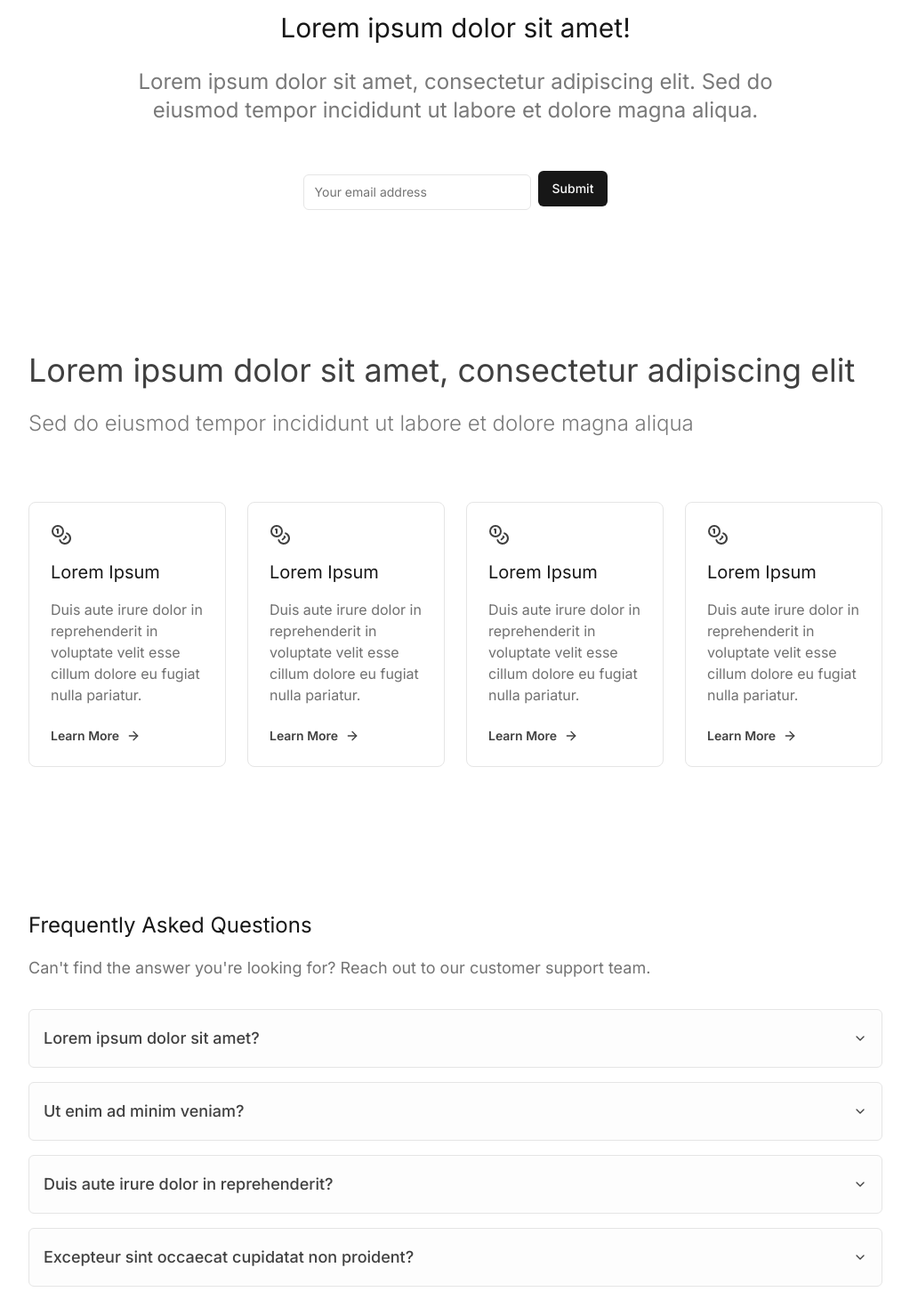
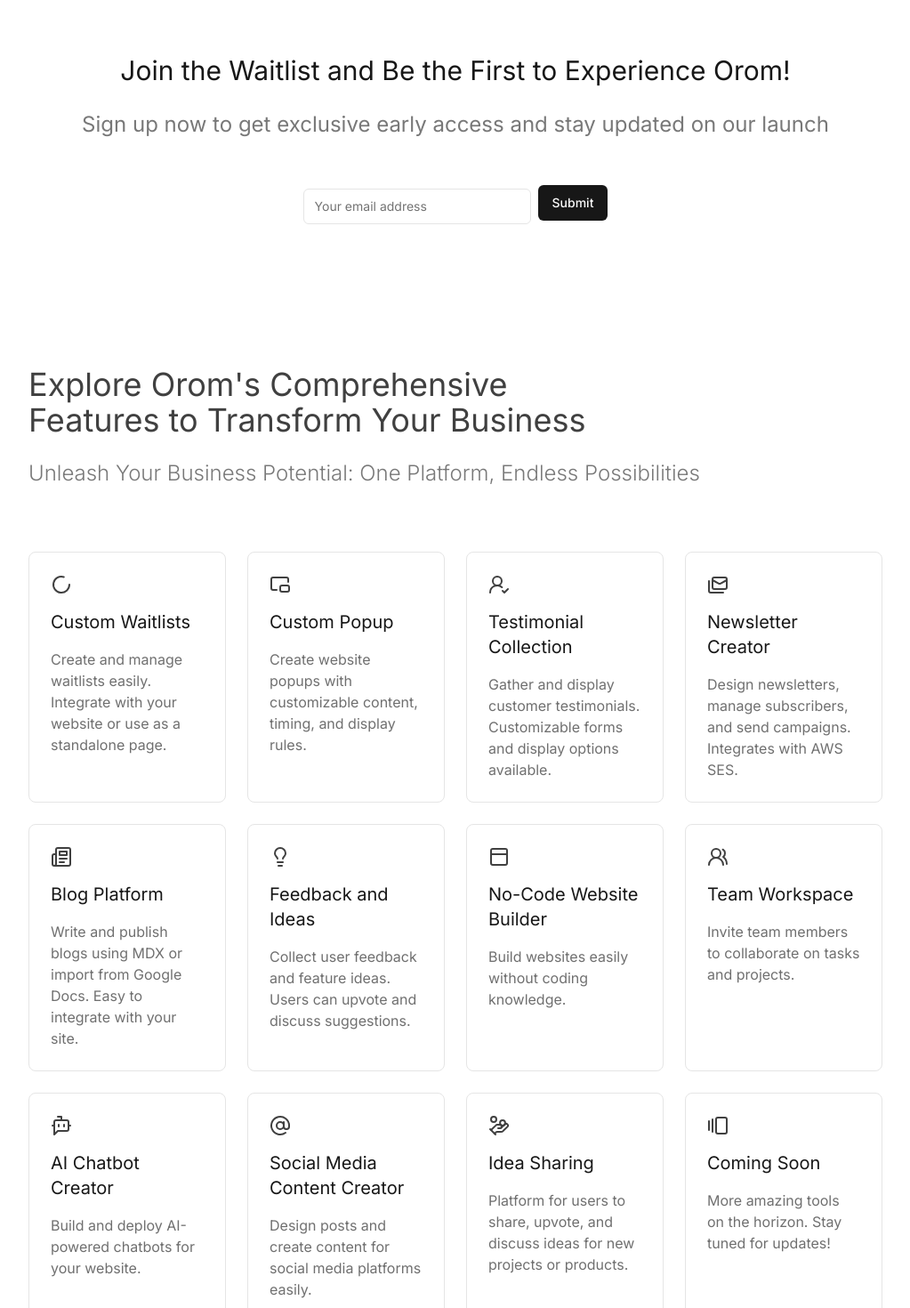
Before and after one commit to arkodeep3404/orom, a Next.js app: page / in a window 1280 px wide. Shown: the part 1140-2610 px from the top of the page at 89% size, without its empty margins (128-1151 px from the left). Built offline with nearby package versions, Linux system fonts and the light colour scheme.

Commit message:
landing page update

```diff
--- a/components/dashboard/dashboardServices.tsx
+++ b/components/dashboard/dashboardServices.tsx
@@ -87,7 +87,7 @@
       link: "",
     },
     {
-      title: " Stay tuned",
+      title: "Stay tuned",
       description: "Many more such amazing tools coming very soon.",
       icon: <IconNotes />,
       link: "",
--- a/components/landing/cta.tsx
+++ b/components/landing/cta.tsx
@@ -42,11 +42,13 @@
   return (
     <Section>
       <Container className="flex flex-col items-center gap-6 text-center">
-        <h2 className="!my-0">Lorem ipsum dolor sit amet!</h2>
+        <h2 className="!my-0">
+          Join the Waitlist and Be the First to Experience Orom!
+        </h2>
         <p className="text-lg opacity-70 md:text-2xl">
           <Balancer>
-            Lorem ipsum dolor sit amet, consectetur adipiscing elit. Sed do
-            eiusmod tempor incididunt ut labore et dolore magna aliqua.
+            Sign up now to get exclusive early access and stay updated on our
+            launch
           </Balancer>
         </p>
         <Form {...form}>
--- a/components/landing/feature.tsx
+++ b/components/landing/feature.tsx
@@ -8,7 +8,20 @@
 import { Section, Container } from "@/components/craft";
 
 // Icon imports
-import { Coins, ArrowRight } from "lucide-react";
+import {
+  LoaderCircle,
+  PictureInPicture2,
+  UserRoundCheck,
+  Mails,
+  Newspaper,
+  Lightbulb,
+  PanelTop,
+  UsersRound,
+  BotMessageSquare,
+  AtSign,
+  HandCoins,
+  GalleryHorizontalEnd,
+} from "lucide-react";
 
 type FeatureText = {
   icon: JSX.Element;
@@ -20,35 +33,96 @@
 
 const featureText: FeatureText[] = [
   {
-    icon: <Coins className="h-6 w-6" />,
-    title: "Lorem Ipsum",
+    icon: <LoaderCircle className="h-6 w-6" />,
+    title: "Custom Waitlists",
     href: "/",
     description:
-      "Duis aute irure dolor in reprehenderit in voluptate velit esse cillum dolore eu fugiat nulla pariatur.",
+      "Create and manage waitlists easily. Integrate with your website or use as a standalone page.",
     cta: "Learn More",
   },
   {
-    icon: <Coins className="h-6 w-6" />,
-    title: "Lorem Ipsum",
+    icon: <PictureInPicture2 className="h-6 w-6" />,
+    title: "Custom Popup",
     href: "/",
     description:
-      "Duis aute irure dolor in reprehenderit in voluptate velit esse cillum dolore eu fugiat nulla pariatur.",
+      "Create website popups with customizable content, timing, and display rules.",
     cta: "Learn More",
   },
   {
-    icon: <Coins className="h-6 w-6" />,
-    title: "Lorem Ipsum",
+    icon: <UserRoundCheck className="h-6 w-6" />,
+    title: "Testimonial Collection",
     href: "/",
     description:
-      "Duis aute irure dolor in reprehenderit in voluptate velit esse cillum dolore eu fugiat nulla pariatur.",
+      "Gather and display customer testimonials. Customizable forms and display options available.",
+    cta: "Learn More",
+  },
+
+  {
+    icon: <Mails className="h-6 w-6" />,
+    title: "Newsletter Creator",
+    href: "/",
+    description:
+      "Design newsletters, manage subscribers, and send campaigns. Integrates with AWS SES.",
     cta: "Learn More",
   },
   {
-    icon: <Coins className="h-6 w-6" />,
-    title: "Lorem Ipsum",
+    icon: <Newspaper className="h-6 w-6" />,
+    title: "Blog Platform",
     href: "/",
     description:
-      "Duis aute irure dolor in reprehenderit in voluptate velit esse cillum dolore eu fugiat nulla pariatur.",
+      "Write and publish blogs using MDX or import from Google Docs. Easy to integrate with your site.",
+    cta: "Learn More",
+  },
+  {
+    icon: <Lightbulb className="h-6 w-6" />,
+    title: "Feedback and Ideas",
+    href: "/",
+    description:
+      "Collect user feedback and feature ideas. Users can upvote and discuss suggestions.",
+    cta: "Learn More",
+  },
+  {
+    icon: <PanelTop className="h-6 w-6" />,
+    title: "No-Code Website Builder",
+    href: "/",
+    description: "Build websites easily without coding knowledge.",
+    cta: "Learn More",
+  },
+  {
+    icon: <UsersRound className="h-6 w-6" />,
+    title: "Team Workspace",
+    href: "/",
+    description: "Invite team members to collaborate on tasks and projects.",
+    cta: "Learn More",
+  },
+  {
+    icon: <BotMessageSquare className="h-6 w-6" />,
+    title: "AI Chatbot Creator",
+    href: "/",
+    description: "Build and deploy AI-powered chatbots for your website.",
+    cta: "Learn More",
+  },
+  {
+    icon: <AtSign className="h-6 w-6" />,
+    title: "Social Media Content Creator",
+    href: "/",
+    description:
+      "Design posts and create content for social media platforms easily.",
+    cta: "Learn More",
+  },
+  {
+    icon: <HandCoins className="h-6 w-6" />,
+    title: "Idea Sharing",
+    href: "/",
+    description:
+      "Platform for users to share, upvote, and discuss ideas for new projects or products.",
+    cta: "Learn More",
+  },
+  {
+    icon: <GalleryHorizontalEnd className="h-6 w-6" />,
+    title: "Coming Soon",
+    href: "/",
+    description: "More amazing tools on the horizon. Stay tuned for updates!",
     cta: "Learn More",
   },
 ];
@@ -60,12 +134,14 @@
         <div className="flex flex-col gap-6">
           <h3 className="text-4xl">
             <Balancer>
-              Lorem ipsum dolor sit amet, consectetur adipiscing elit
+              Explore Orom&apos;s Comprehensive Features to Transform Your
+              Business
             </Balancer>
           </h3>
           <h4 className="text-2xl font-light opacity-70">
             <Balancer>
-              Sed do eiusmod tempor incididunt ut labore et dolore magna aliqua
+              Unleash Your Business Potential: One Platform, Endless
+              Possibilities
             </Balancer>
           </h4>
 
@@ -82,11 +158,11 @@
                     <h4 className="text-xl text-primary">{title}</h4>
                     <p className="text-base opacity-75">{description}</p>
                   </div>
-                  {cta && (
+                  {/* {cta && (
                     <div className="flex h-fit items-center text-sm font-semibold">
                       <p>{cta}</p> <ArrowRight className="ml-2 h-4 w-4" />
                     </div>
-                  )}
+                  )} */}
                 </Link>
               )
             )}
--- a/components/landing/hero.tsx
+++ b/components/landing/hero.tsx
@@ -50,14 +50,14 @@
     console.log(values);
   }
 
-  useEffect(() => {
-    const timeout = setTimeout(() => {
-      toast("hello there");
-      toast("hello there 2");
-    });
+  // useEffect(() => {
+  //   const timeout = setTimeout(() => {
+  //     toast("hello there");
+  //     toast("hello there 2");
+  //   });
 
-    return () => clearTimeout(timeout);
-  }, []);
+  //   return () => clearTimeout(timeout);
+  // }, []);
 
   return (
     <Section>
@@ -65,13 +65,14 @@
         <div className="flex flex-col items-center text-center">
           <h1 className="!mb-0">
             <Balancer>
-              Lorem ipsum dolor sit amet, consectetur adipiscing elit
+              Empower Your Business with Orom: The All-in-One Platform for
+              Outreach, Marketing, and Lead Management
             </Balancer>
           </h1>
           <h3 className="text-muted-foreground">
             <Balancer>
-              Sed do eiusmod tempor incididunt ut labore et dolore magna aliqua.
-              Lorem ipsum dolor sit amet, consectetur adipiscing elit.
+              Unify Your Outreach, Marketing, and Lead Management Efforts in One
+              Powerful Platform
             </Balancer>
           </h3>
           <Button
@@ -81,7 +82,7 @@
             variant="outline"
           >
             <Link href="">
-              Lorem ipsum dolor sit amet <ArrowDown className="ml-2 w-4" />
+              Join 40+ people now <ArrowDown className="ml-2 w-4" />
             </Link>
           </Button>
           <Form {...form}>
```
Also changed, not shown: public/placeholder.jpg.
